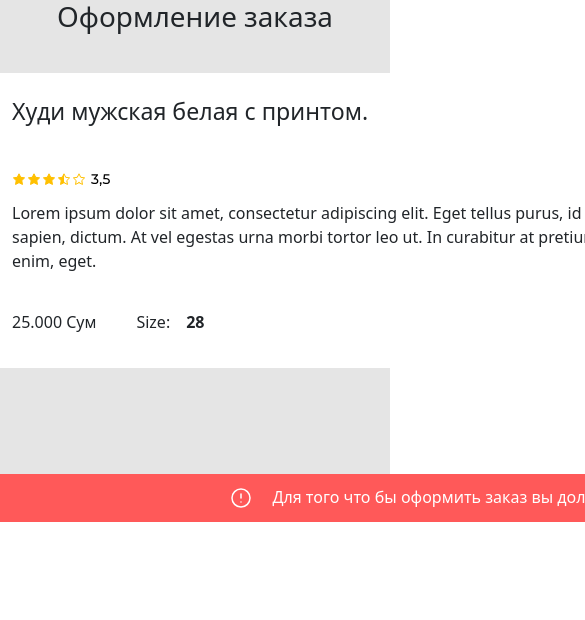
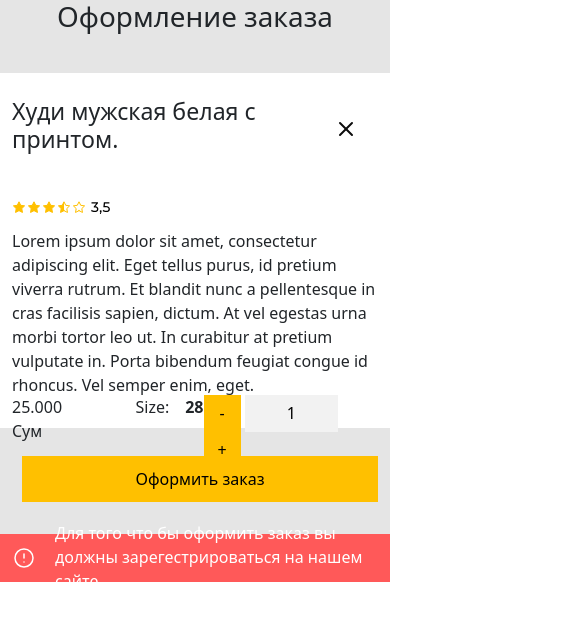
Before and after one commit to samariddinnurmamatov/project-team3, a plain HTML site: page farame9.html in a window 390 px wide. Shown: the top 620 px of the page, 585 px wide, since content can reach past the window. Drawn offline with nearby package versions, Linux system fonts and the light colour scheme.

Commit message:
farame9 responsiv

```diff
--- a/sass/pages/farame9.scss
+++ b/sass/pages/farame9.scss
@@ -8,8 +8,8 @@
   }
   background-color: #E5E5E5;
   .shop {
-    width: 1146px;
-    height: 295px;
+    width: auto;
+    height: 355px;
     background-color: #fff;
     .head {
       display: flex;
@@ -29,6 +29,7 @@
     }
     .item {
       // width: 754px;
+      width: auto;
       height: 66px;
       // margin-left: 294px;
       margin-bottom: 43px;
@@ -36,6 +37,7 @@
     .num {
       display: flex;
       justify-content: space-between;
+      margin-top: 100px;
       // margin-left: 294px;
       .cum {
         display: flex;
@@ -71,7 +73,8 @@
 
   }
   .afarmlyat {
-    width: 1160px;
+    // width: 1160px;
+    width: auto;
     right: 150px;
     left: 150px;
     text-align: right;
@@ -88,7 +91,8 @@
   }
 
   .wor {
-    width: 1146px;
+    // width: 1146px;
+    width: auto;
     height: 48px;
     display: flex;
     justify-content: center;
@@ -98,6 +102,15 @@
     p {
       margin-top: 13px;
       margin-left: 19px;
+    }
+  }
+}
+@media (min-width: 575px) {
+  .shop {
+    width: 1146px;
+    height: 295px;
+    .num {
+      margin-top: -100px;
     }
   }
 }
```
Also changed, not shown: css/farame9.css, css/farame9.min.css.
